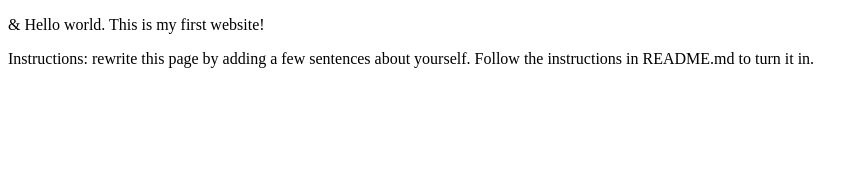
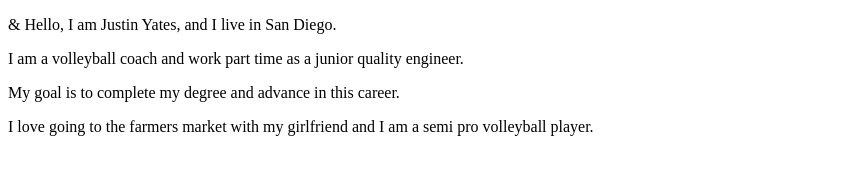
Before and after one commit to jyates2hawk/fundamentals-of-web-development, a plain HTML site: page index.html in a window 1280 px wide. Shown: the whole page, without its empty margins (0-868 px from the left). Drawn offline with Linux system fonts and the light colour scheme.

```diff
--- a/index.html
+++ b/index.html
@@ -5,7 +5,9 @@
   <title>Internet Technologies and Web Design</title>
 </head>
 <body>
-  <p>&amp; Hello world. This is my first website!</p>
-  <p>Instructions: rewrite this page by adding a few sentences about yourself. Follow the instructions in README.md to turn it in.</p>
+  <p>&amp; Hello, I am Justin Yates, and I live in San Diego.</p>
+  <p>I am a volleyball coach and work part time as a junior quality engineer.</p>
+  <p>My goal is to complete my degree and advance in this career.</p>
+    <p>I love going to the farmers market with my girlfriend and I am a semi pro volleyball player.</p>
 </body>
 </html>
```
